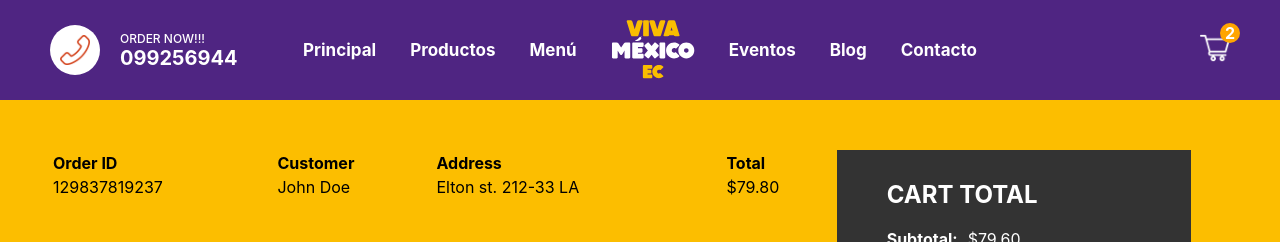
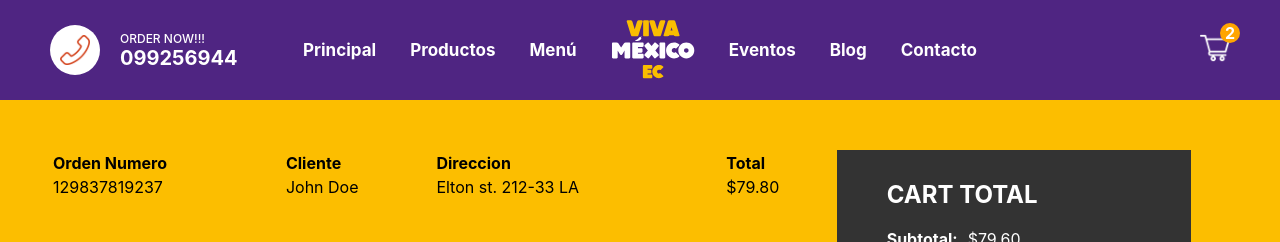
Before and after one commit to bryanind195/vivamexico, a Next.js app in the folder vivamex/: page /orders/1 in a window 1280 px wide. Shown: the top 242 px of the page. Built offline with nearby package versions, Linux system fonts and the light colour scheme.

Commit message:
se finaliza diseño frontend 1:51 food ordering APP UI

```diff
--- a/vivamex/pages/orders/[id].jsx
+++ b/vivamex/pages/orders/[id].jsx
@@ -15,9 +15,9 @@ const Order = () => {
         <div className={styles.row}>
           <table className={styles.table}>
             <tr className={styles.trTitle}>
-              <th>Order ID</th>
-              <th>Customer</th>
-              <th>Address</th>
+              <th>Orden Numero</th>
+              <th>Cliente</th>
+              <th>Direccion</th>
               <th>Total</th>
             </tr>
             <tr className={styles.tr}>
```
